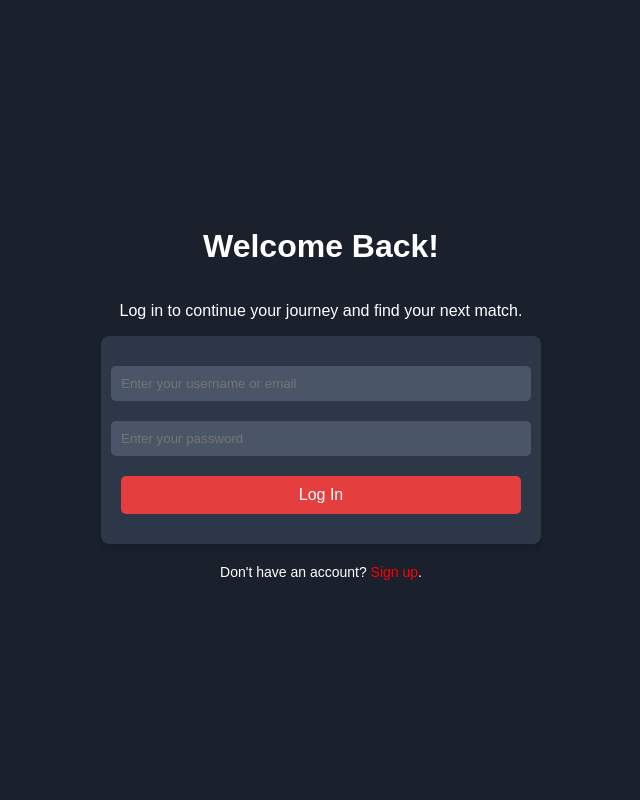
After one commit to rc-515/Software-Engineering-Website, a PHP site: page /login.html in a window 1280 px wide. The commit adds this page. Shown: the whole page, without its empty margins (319-959 px from the left). Run offline with PHP 8.4, Linux system fonts and the light colour scheme.

Commit message:
New LogIn HTML
Made a html file which is the same as sign up but just for username and password for the login. The signup page and index page both link to it.

```diff
--- /dev/null
+++ b/LogIn.HTML
@@ -0,0 +1,25 @@
+<!DOCTYPE html>
+<html lang="en">
+<head>
+    <meta charset="UTF-8">
+    <meta name="viewport" content="width=device-width, initial-scale=1.0">
+    <title>Login</title>
+    <link rel="stylesheet" href="SignUpStyle.css">
+</head>
+<body>
+    <div class="container">
+        <h1>Welcome Back!</h1>
+        <p>Log in to continue your journey and find your next match.</p>
+
+        <!-- Login Form -->
+        <form action="login_process.php" method="POST">
+            <input type="text" id="username" name="username" placeholder="Enter your username or email" required>
+            <input type="password" id="password" name="password" placeholder="Enter your password" required>
+            <button type="submit">Log In</button>
+        </form>
+
+        <!-- Signup Prompt -->
+        <p class="login-prompt">Don't have an account? <a href="SignUp.html">Sign up</a>.</p>
+    </div>
+</body>
+</html>
--- a/SignUp.html
+++ b/SignUp.html
@@ -31,6 +31,7 @@
             </div>
             <button type="submit">Sign Up & Fight</button>
         </form>
+        <p class="login-prompt">Already have an account? <a href="login.html">Log in</a>.</p>
     </div>
 </body>
 </html>
--- a/SignUpStyle.css
+++ b/SignUpStyle.css
@@ -89,3 +89,18 @@ a:visited {
   background-color: transparent;
   text-decoration: none;
 }
+
+.login-prompt {
+    text-align: center;
+    margin-top: 20px;
+    font-size: 14px;
+}
+
+.login-prompt a {
+    color: red;
+    text-decoration: none;
+}
+
+.login-prompt a:hover {
+    text-decoration: underline;
+}
--- a/index.html
+++ b/index.html
@@ -13,6 +13,7 @@
             <li><a href="#">About</a></li>
             <li><a href="#">Contact</a></li>
             <li><a href="SignUp.html">Sign Up</a></li>
+            <li><a href="LogIn.html">Log In</a></li>
         </ul>
     </nav>
 
```
